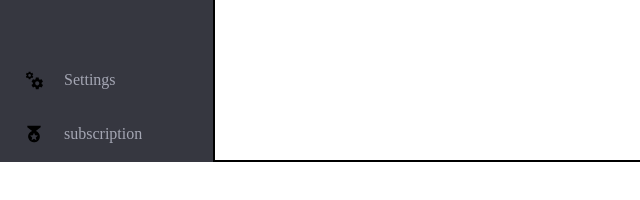
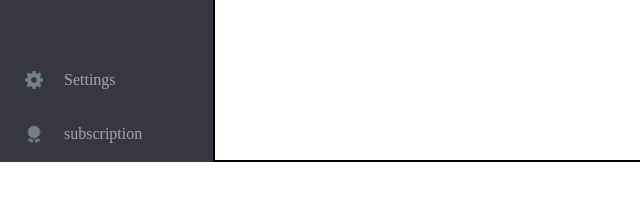
Before and after one commit to nuru484/admin-dashboard, a plain HTML site: page index.html in a window 1280 px wide. Shown: the part 488-688 px from the top of the page, 0-640 px from the left. Drawn offline with Linux system fonts and the light colour scheme.

Commit message:
Still makings some changes to the icons of sidebar and the header

```diff
--- a/index.html
+++ b/index.html
@@ -46,11 +46,11 @@
             <img src="icons/article.png" height="20px" alt="" />Articles
           </div>
           <div class="settings sidebar-inside">
-            <img src="icons/setting.svg" height="20px" alt="" />Settings
+            <img src="icons/settings.png" height="20px" alt="" />Settings
           </div>
           <div class="subscription sidebar-inside">
             <img
-              src="icons/subscription.svg"
+              src="icons/subscriptions.png"
               height="20px"
               alt=""
             />subscription
```
Also changed, not shown: icons/search.svg (renamed from icons/icons8-search.svg), icons/setting.svg (deleted), icons/settings.png (added), icons/subscription.svg (deleted), icons/subscriptions.png (added).
